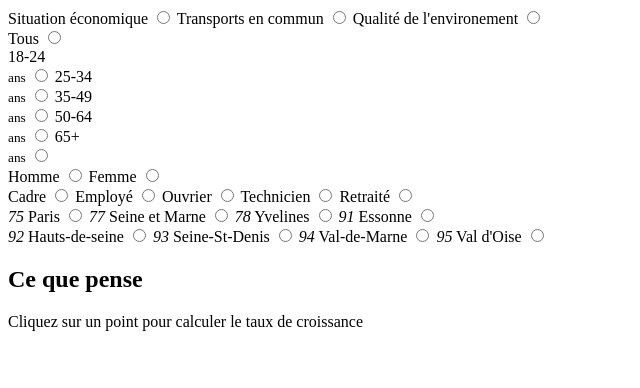
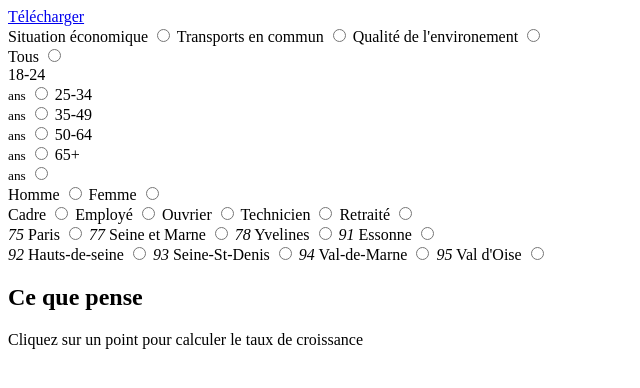
Before and after one commit to jplusplus/idf-barometre, a Django app: template app/templates/partials/answerGraph.dj.html in a window 1280 px wide. Shown: the top 388 px of the page, without its empty margins (0-640 px from the left). Run offline with Django 3.2, Linux system fonts and the light colour scheme; the template is opened without the code that fills it, so the values that code supplies are empty; parts of the project's set-up code (start-up, migrations or seed data) failed here and were passed over.

Commit message:
Added csv download

```diff
--- a/app/static/css/base.less
+++ b/app/static/css/base.less
@@ -279,6 +279,12 @@ body {
     height:620px;
     position:relative;
     z-index:@zIndexPage;
+
+    .header {
+        position:absolute;
+        right:0;
+        top:0;
+    }
 
     .select-question {
         display:block;
--- a/app/templates/partials/answerGraph.dj.html
+++ b/app/templates/partials/answerGraph.dj.html
@@ -1,4 +1,7 @@
 <div class="container centered graph" ng-class="'question-' + question + ' profil-' + profil">
+    <div class="header">
+        <a href="{% url answers 'csv' %}?question=[[question]]&amp;profil=[[profil]]" class="dl">Télécharger</a>
+    </div>
     <div class="select-question">
         <div class="row-fluid">
             <label class="span4 radio-economique vr">
```
Also changed, not shown: app/barometre/views.py (+32 -12 lines).
